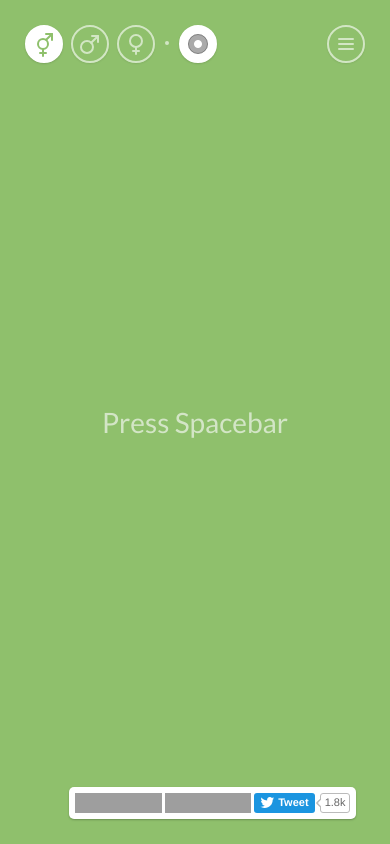
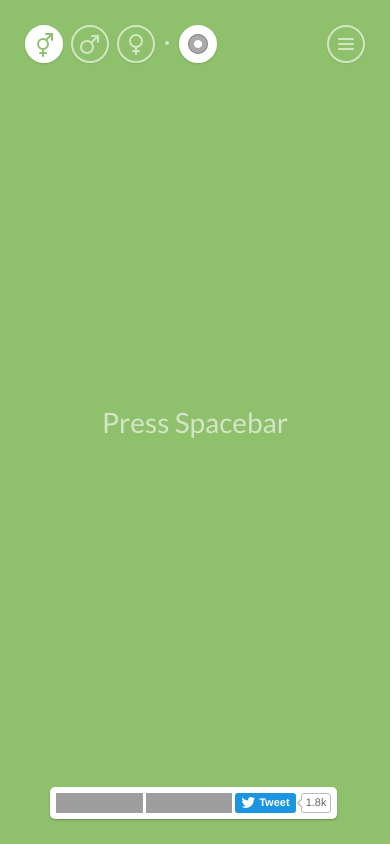
Before and after one commit to thm/uinames, a PHP site: page / in a window 390 px wide. Run offline with PHP 8.4, Linux system fonts and the light colour scheme; some web fonts are replaced; grey boxes are pictures that could not be loaded.

Commit message:
Maintenance

```diff
--- a/uinames.com/assets/css/styles.css
+++ b/uinames.com/assets/css/styles.css
@@ -842,7 +842,7 @@ body.no-js #share-box {
 
 	#share-box {
 		left: 50%;
-		margin-left: -126px;
+		margin-left: -145px;
 	}
 
 }
--- a/uinames.com/index.php
+++ b/uinames.com/index.php
@@ -211,7 +211,7 @@
 
 		<iframe src="http://ghbtns.com/github-btn.html?user=thm&repo=uinames&type=watch&count=true" allowtransparency="true" frameborder="0" scrolling="0" width="86" height="20"></iframe>
 
-		<a href="https://twitter.com/intent/tweet?original_referer=http%3A%2F%2Fuinames.com%2F&ref_src=twsrc%5Etfw&related=thomweerd&text=Generate%20random%20names%20for%20use%20in%20designs%20and%20mockups%20on&tw_p=tweetbutton&url=http%3A%2F%2Fuinames.com&via=thomweerd" class="twitter-button" onclick="window.open(this.href, 'Tweet', 'scrollbars=no,width=500,height=280'); return false;">
+		<a href="http://twitter.com/share?text=Generate%20random%20names%20for%20use%20in%20designs%20and%20mockups%20on&url=http://uinames.com&via=thomweerd&related=thomweerd" class="twitter-button" onclick="window.open(this.href, 'Tweet', 'scrollbars=no,width=500,height=280'); return false;">
 			<span class="share-button"><span class="share-icon"><?php echo file_get_contents('assets/img/share-icon-twitter.svg'); ?></span>Tweet</span>
 			<span class="share-count">1.8k</span>
 		</a>
```
